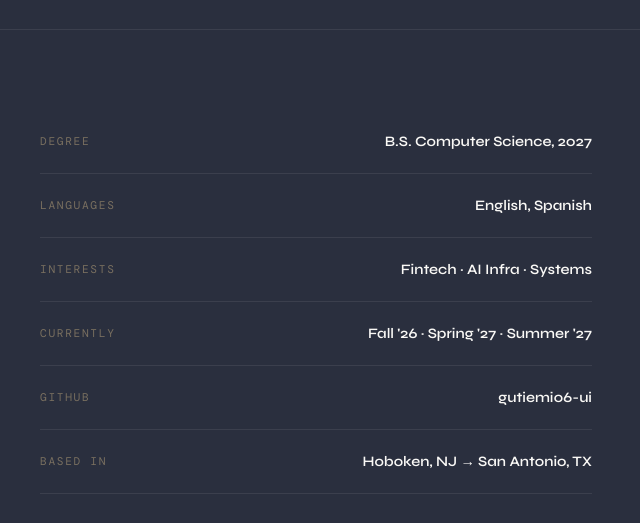
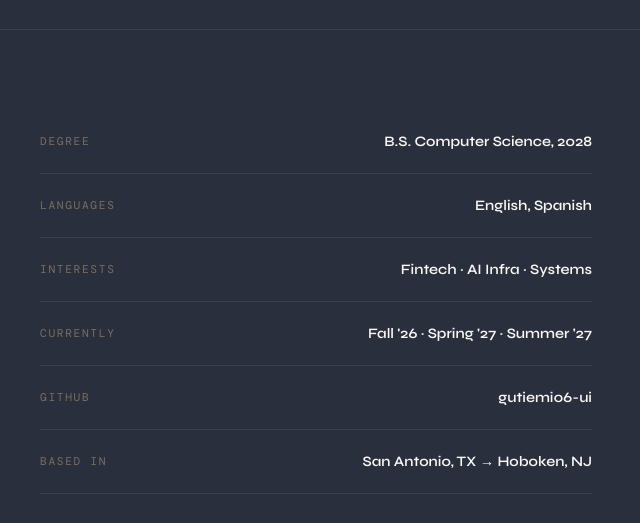
Before and after one commit to gutiemi06-ui/Emiliano-portfolio, a plain HTML site: page index.html in a window 1280 px wide. Shown: the part 1140-1663 px from the top of the page, 640-1280 px from the left. Drawn offline with nearby package versions, Linux system fonts and the light colour scheme; a web font is replaced by a local one.

Commit message:
Update degree year and location in index.html

```diff
--- a/index.html
+++ b/index.html
@@ -977,7 +977,7 @@ footer p {
     <div class="about-facts reveal">
       <div class="about-fact">
         <span class="fact-label">Degree</span>
-        <span class="fact-value">B.S. Computer Science, 2027</span>
+        <span class="fact-value">B.S. Computer Science, 2028</span>
       </div>
       <div class="about-fact">
         <span class="fact-label">Languages</span>
@@ -997,7 +997,7 @@ footer p {
       </div>
       <div class="about-fact">
         <span class="fact-label">Based in</span>
-        <span class="fact-value">Hoboken, NJ → San Antonio, TX</span>
+        <span class="fact-value">San Antonio, TX → Hoboken, NJ</span>
       </div>
     </div>
   </div>
```
